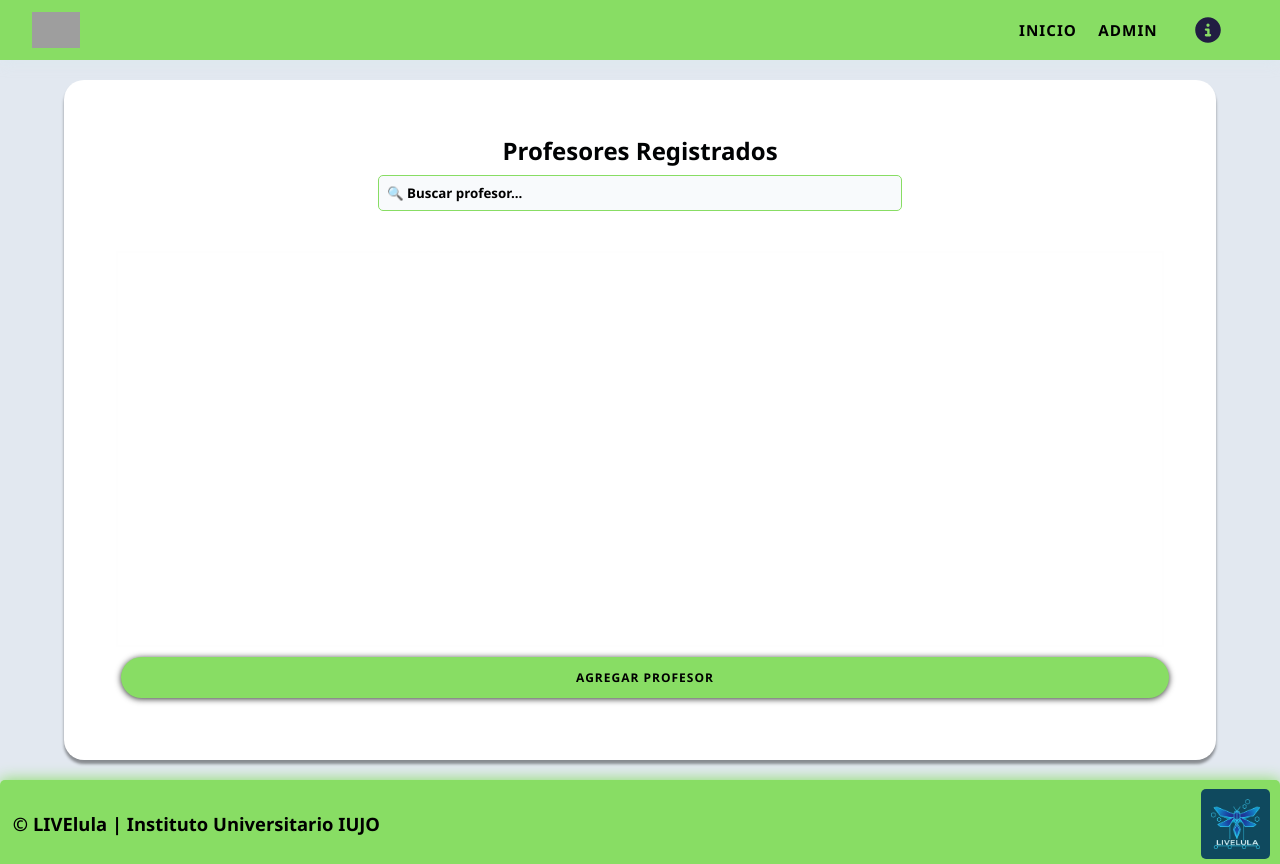
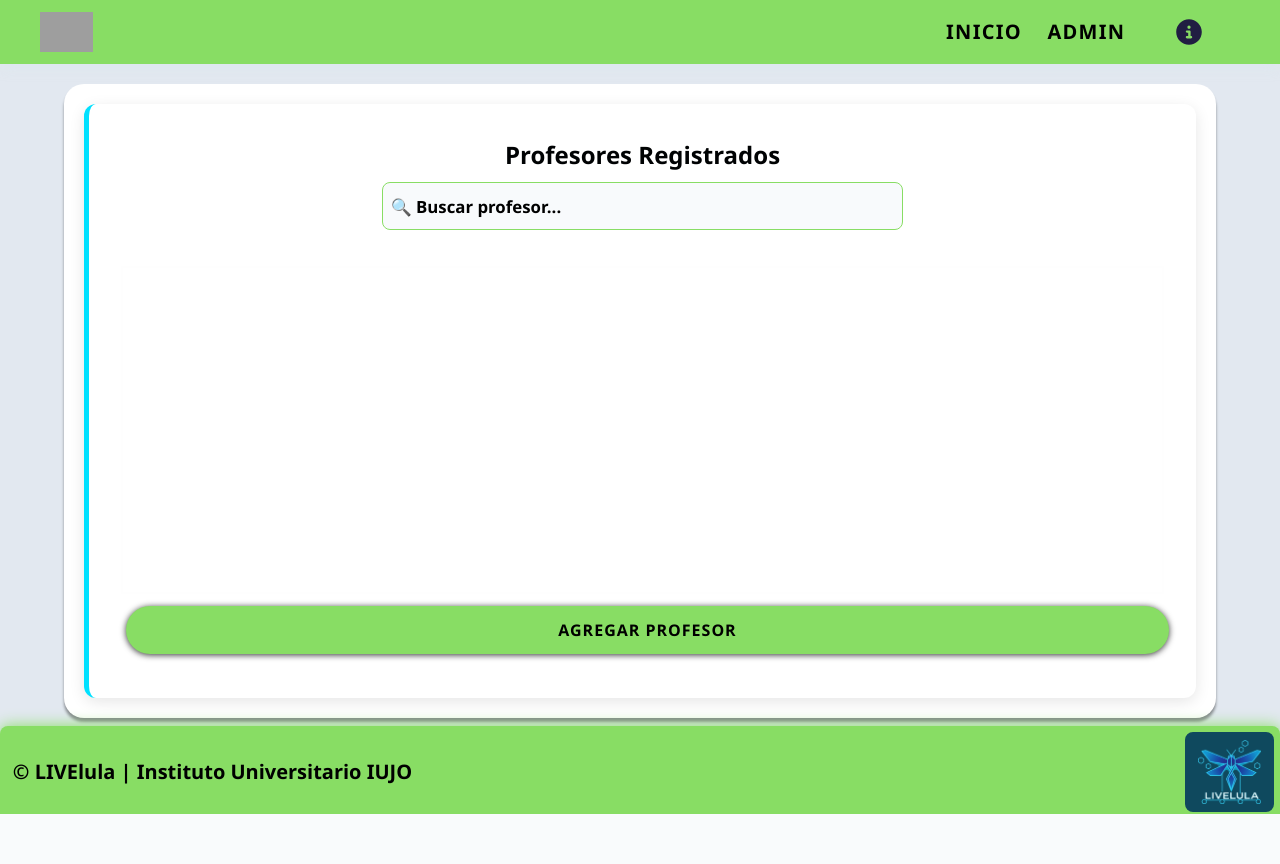
Before and after one commit to Vani-kun/reconocimiento-facial, a PHP site: page /profesores.php in a window 1280 px wide. After the commit the page ends 814 px from the top, so only its background shows below. Run offline with PHP 8.4, Linux system fonts and the light colour scheme; data that the repository does not hold is empty; some libraries are stand-ins or nearby versions; grey boxes are pictures that could not be loaded.

Commit message:
22/4/2026 v2

```diff
--- a/asignar.php
+++ b/asignar.php
@@ -29,6 +29,7 @@
     <title>M.A.R.S. - Asignación de Materias</title>
     <link rel="stylesheet" href="css/asignar-style.css">
     <link rel="stylesheet" href="style.css">
+    <link rel="stylesheet" href="sigeastyle.css">
 </head>
 <body>
 
--- a/asistencia-historica.php
+++ b/asistencia-historica.php
@@ -27,6 +27,7 @@ header("Expires: 0"); // Proxies.
     <title>IUJO - Registro de Asistencia</title>
     <link rel="stylesheet" href="style.css">
     <link rel="stylesheet" href="css/asistencia.css">
+    <link rel="stylesheet" href="sigeastyle.css">
     <script src="https://cdnjs.cloudflare.com/ajax/libs/xlsx/0.18.5/xlsx.full.min.js"></script>
     <script src="https://cdnjs.cloudflare.com/ajax/libs/jspdf/2.5.1/jspdf.umd.min.js"></script>
     <script src="https://cdnjs.cloudflare.com/ajax/libs/jspdf-autotable/3.5.31/jspdf.plugin.autotable.min.js"></script>
--- a/css/camara.css
+++ b/css/camara.css
@@ -1,3 +1,5 @@
+
+
 .visor-circular {
     width: 100%;
     height: 100%;
--- a/css/profesores.css
+++ b/css/profesores.css
@@ -7,22 +7,22 @@
         cursor: pointer;
         transition: background,border-color 0.3s;
         border: 1px solid transparent;
-        color: #000000;
+        color: #0F495E;
         width:100%;
         height: 15vh;
         font-size: 2.8vh;
         text-align: left;
         }
     .prof-card:hover, .prof-card.active {
-        background: #ffffff;
-        border-color: #88dd64;
+        background: #009fe31c;
+        border-color: #0F495E;
         }
     .prof-avatar {
         user-select: none;
         width: 7vh;
         height: 7vh;
-        background: #81BA4E;
-        color: #ffffff;
+        background: #015558;
+        color: #A7C4CE;
         border-radius: 50%;
         display: flex;
         align-items: center;
--- a/equipo.php
+++ b/equipo.php
@@ -7,7 +7,7 @@
     <link rel="stylesheet" href="style.css">
     <link rel="stylesheet" href="nosotros.css">
     <link rel="stylesheet" href="equipo.css">
-
+    <link rel="stylesheet" href="sigeastyle.css">
 </head>
 <body>
 
--- a/horarios.php
+++ b/horarios.php
@@ -16,6 +16,7 @@
     <link rel="stylesheet" href="style.css">
     <link rel="stylesheet" href="css/profesores.css">
     <link rel="stylesheet" href="css/horarios.css">
+    <link rel="stylesheet" href="sigeastyle.css">
     <script src="js/face-api.min.js"></script>
 
 </head>
--- a/index.php
+++ b/index.php
@@ -8,7 +8,7 @@
     <link rel="stylesheet" href="style.css">
     <link rel="stylesheet" href="css/camara.css">
     <link rel="stylesheet" href="css/index.css">
-
+    <link rel="stylesheet" href="sigeastyle.css">
     <script>
         // Seguridad: Bloqueo de retroceso
         history.pushState(null, null, location.href);
@@ -21,7 +21,7 @@
 
     <main class="main-container" style="display:flex">
         <div style="min-height:80vh;width:40vw">
-            <div class="wrapper-visor" style="width:100%;height:100%">
+            <div class="wrapper-visor" style="width:100%;height:95%">
                 <div class="anillo-escaneo"></div>
                 <div class="visor-circular">
                     <p class="status-cam" id="estatus">ESPERANDO CÁMARA...</p>
--- a/profesores.php
+++ b/profesores.php
@@ -17,6 +17,7 @@
     <script src="https://cdn.jsdelivr.net/npm/@supabase/supabase-js@2"></script>
     <link rel="stylesheet" href="style.css">
     <link rel="stylesheet" href="css/profesores.css">
+    <link rel="stylesheet" href="sigeastyle.css">
 
     <style>
     body {
--- /dev/null
+++ b/sigeastyle.css
@@ -0,0 +1,318 @@
+:root {
+    --bg: #81BA4E;
+    --panel: #ffffff;
+    --prim:#275dff;
+    --accent: #00f2ff;
+    --danger: #f50cbb;
+    --warning: #14c8f5;
+    --success: #14c8f5;
+    --azul-glow: rgba(65, 105, 225, 0.4);
+    --cyan: #00FFFF;
+    --cyan-dim: rgba(0, 255, 255, 0.12);
+    --green: #00d9ff;
+    --green-dim: rgba(0, 174, 255, 0.12);
+    --red-dim: rgba(231, 76, 60, 0.12);
+    --yellow: #f1c40f;
+    --surface: #ffffff;
+    --surface2: #eef1fb;
+    --border: #d0d8f5;
+    --fc-today-bg-color: white;
+    --color-detectado: #00ff00;
+    --color-no-detectado: #e74c3c;
+    --color-fondo: #f4f4f4;
+    --color-boton: #1336ff;
+    --primario: #2563eb;
+    --oscuro: #1d2026;
+    --fondo:#f8fafc;
+    --borde: #e2e8f0;
+    --letra: #000000;
+    --letra2:rgb(25, 0, 255)0;
+    --letra3: #ffffff;
+    --texto-suave: #64748b;
+    --azul: #4169E1;
+    --text-dim: #7a8bbf;
+    --red: #601ae2;
+    --text: #000000;
+    }
+
+
+body {
+    color: var(--text);
+    }
+
+.drop-zone, .items-bank{
+    background: #f1f1f1;
+    border-left: 3px solid #81BA4E;
+    border-right: 3px solid #81BA4E;
+    box-shadow: 0 4px 15px rgba(0, 0, 0, 0.1);
+    }
+
+.drop-zone.hover {
+    border: 2px dashed #B02936;
+    background: #e8e9e8;
+    }
+
+.draggable-item {
+    background: #81BA4E;
+    color: #000000;
+    }
+
+label {color: #000000; }
+
+.panel {
+    background: var(--panel);
+    border-left: 5px solid #00e1ff;
+    box-shadow: 0 4px 15px rgba(0, 0, 0, 0.1);
+    }
+.divsection{
+    background-color:#81BA4E;
+    color: #000000;
+    }
+.divsection-selected{
+    background-color:#81BA4E;
+    color: #000000;
+    }
+.previtemselected{
+    background-color: #d93030;
+    color: #D1EAEC;
+    }
+#recicle-bin{
+    color:#020202;
+    background-color:#ffffff;
+    border: 2px solid #81BA4E;
+    box-shadow: 0 2px 15px rgba(0, 0, 0, 0.3);
+    }
+#recicle-bin:hover{
+    background-color:rgb(255, 247, 247);
+    border: 2px solid #E41924;
+    }
+#recicle-bin.hover{
+    background-color: rgb(255, 221, 221);
+    border: 2px dashed #E41924;
+    box-shadow: 0 0px 15px rgba(0, 0, 0, 0.0);
+    }
+.circle-btn{
+    background-color: #B02936;
+    color: #FFFFFF;
+    }
+.circle-btn:hover{
+    background-color: #E41924;
+    }
+
+.page-tag { color: var(--azul); }
+.page-title { color: #000000;}
+.page-title span { color: #8fdf82; }
+.page-date { color: #D1EAEC;}
+
+.stat-card { background: #fffdfd; border: 1.5px solid var(--border); box-shadow: 0 2px 12px rgba(65,105,225,0.07); }
+.stat-card::before { background: #009FE3; }
+.stat-card.green::before { background: #81BA4E; }
+.stat-card.red::before { background: #E41924; }
+.stat-label { color: #211E42;}
+.stat-value { color: #009FE3;}
+.stat-card.green .stat-value { color: #81BA4E; }
+.stat-card.red .stat-value { color: #E41924; }
+
+.search-input { background: #fff; border: 1.5px solid var(--border); color: var(--text);}
+.search-input:focus { border-color: var(--azul); box-shadow: 0 0 0 3px var(--azul-glow); }
+
+.table-wrap { background: #D1EAEC; border: 1.5px solid var(--border); box-shadow: 0 4px 20px rgba(65,105,225,0.08); }
+th { color: #000000; background: #8fdf82; }
+td { border-bottom: 1px solid #8fdf82; color: #000000; }
+
+.badge-puntual  { background: var(--green-dim);  color: #27ae60; border: 1.5px solid rgba(0,200,80,0.3); }
+.badge-tardanza { background: rgba(241,196,15,0.13); color: #b7960a; border: 1.5px solid rgba(241,196,15,0.4); }
+
+.spinner {border: 2px solid var(--border); border-top: 2px solid var(--cyan);}
+
+
+.fc-theme-standard td, .fc-theme-standard th {
+    border: 1px solid var(--fc-border-color);
+    border-color: azure;
+    }
+
+.fc-daygrid-day-top{
+    background-color: #d0d8f5;
+    }
+
+.fc-day-with-registry .fc-daygrid-day-top{
+    background-color: #8fdf82;
+    }
+.fc-day.fc-daygrid-day:hover .fc-daygrid-day-top{
+    background-color: #adbeff;
+    }
+.fc-day-with-registry.fc-day.fc-daygrid-day:hover .fc-daygrid-day-top{
+    background-color: #229aaf;
+    }
+.item-seccion{
+    background-color: var(--azul);
+    color: white;
+    }
+.item-seccion.selected{
+    background-color: var(--azul-glow);
+    }
+.item-seccion:hover{
+    background-color: var(--azul-glow);
+    }
+
+.dateInput.selected{
+    border-color:var(--black);
+    }
+.dropdown-content {
+    background-color: var(--surface);
+    box-shadow: 0px 8px 20px rgba(65,105,225,0.15);
+    }
+.dropdown-content a {
+    color: var(--text);
+    }
+.dropdown-content a:hover {
+    background-color: var(--surface2);
+    color: var(--azul);
+    }
+.visor-circular {
+    border: 0.1vh solid #4169E1;
+    background: #000;
+    box-shadow: 0 0 30px rgba(65, 105, 225, 0.4);
+    }
+.estado-item {
+    color: #444; /* Color apagado por defecto */
+    }
+.estado-item.active.detectado{ color: #00FF00; text-shadow: 0 0 10px #00FF00; }
+.estado-item.active.no-detectado{ color: #FF0000; text-shadow: 0 0 10px #FF0000; }
+
+.prof-card {
+    color: #000000;
+    }
+.prof-card:hover, .prof-card.active {
+    background: #ffffff;
+    border-color: #88dd64;
+    }
+.prof-avatar {
+    background: #81BA4E;
+    color: #ffffff;
+    }
+.facebar{
+    background-color: #B02936;
+    color:#ffffff;
+    }
+    .facebarbtn:hover{
+    background-color: #7A1525;
+    }
+
+body {
+    background: #e2e8f0;
+    color: var(--text);
+    }
+.footer{
+    box-shadow: 0 0px 15px #88dd64;
+    background-color: #88dd64;
+    }
+.lista-integrantes li {
+    color: #353535;
+    }
+.lista-integrantes li::before {
+    color: #00FFFF;
+    }
+.navbar {
+    background: #88DD64;
+    box-shadow: 0 0px 15px #d1eaec5c;
+    }
+.nav-link {
+    color: #000000;
+    }
+.nav-link:hover {
+    color: #0F495E;
+    }
+.nav-link::after {
+    background-color: #83CDDD;
+    box-shadow: 0 0 10px #83CDDD;
+    }
+.main-container {
+    background: #ffffff;
+    }
+.btn {
+    background-color: #88dd64;
+    color: #000000;
+    box-shadow: 0 1px 6px rgba(0, 0, 0, 0.8);
+    }
+.btn:hover {
+    box-shadow: 0 0px 0px rgba(0, 0, 0, 0);
+    }
+    .btn-success {
+        background-color: #88dd64;
+        color: #000000;
+        }
+
+
+    .btn-disable {
+        background-color: #ffffff;
+        color: var(--text-dim);
+        }
+
+
+    .btn-danger {
+        color: #FFFFFF;
+        background-color: #E31B23;
+        }
+
+
+    .btn-cancel {
+        color: #FFFFFF;
+        background-color: #E31B23;
+        }
+
+
+    .btn-change {
+        background-color: #E31B23;
+        color: #ffffff;
+        }
+
+    .btn-white{
+        background-color: #f8f8f8;
+        color: #000000;
+        }
+
+.section-container{
+    box-shadow: 0 4px 3px rgba(0, 0, 0, 0.4);
+    }
+
+.section-container::before {
+    background: #88dd64;
+    }
+
+.footer-logo-div{
+    background-color:#0F495E;
+    }
+
+
+.footer-logo-div:hover img{
+    filter: drop-shadow(0 0 25px rgba(255, 255, 255, 0.9));
+    }
+
+.scroll-area {
+    border: 2px solid #ededed19;
+    }
+
+.modal-overlay {
+    background: rgba(0, 0, 0, 0.7); /* Negro con 70% de transparencia */
+    }
+
+
+.modal-content {
+    background: #ffffff;
+    box-shadow: 0 5px 15px rgba(0,0,0,0.3);
+    }
+
+.camera-circle {
+    background: #eee;
+    border: 2px solid #F9C127;
+    }
+
+input, select {
+    background:#f8fafc;
+    border: 1px solid #88DD64;
+    color: #080808;
+    }
+
+    input[readonly], select:disabled { border-color: #88dd64; color: #000000;}
+    input::placeholder{color: #000000}
--- a/style.css
+++ b/style.css
@@ -14,14 +14,14 @@
     --azul: #4169E1;
     --text-dim: #7a8bbf;
     --red: #601ae2;
-    --text: #000000;
+    --text: #2c3e6b;
     }
 
 body {
     margin: 0;
     padding: 0;
     font-family: 'Segoe UI', system-ui, Tahoma,sans-serif;
-    background: #e2e8f0;
+    background: #0F495E;
     color: var(--text);
     line-height: 1.6;
     text-align: center;
@@ -54,20 +54,20 @@ video, img, canvas {
 }
 
 .logo { display: flex; align-items: center; gap: 10px; text-decoration: none; }
-        .logo-img { height: 36px; }
+        .logo-img { height: 5vh; }
 
 .footer{
-    align-content: end;
-    margin-top: 20px;
-    box-shadow: 0 0px 15px #88dd64;
-    border-top-left-radius: 5px;
-    border-top-right-radius: 5px;
-    background-color: #88dd64;
+    align-content: center;
+    box-shadow: 0 0px 2.5vh #d1eaec5c;
+    border-top-left-radius: 1vh;
+    border-top-right-radius: 1vh;
+    background-color: #D1EAEC;
     bottom: 0%;
-    font-size: 1.15rem;
+    font-size: 2.5vh;
     font-weight: 600;
     width:100%;
     top:100%;
+    height: 12.7vh;
     }
 
 .lista-integrantes {
@@ -94,28 +94,30 @@ video, img, canvas {
     position: sticky;
     top: 0;
     z-index: 200;
-    background: #88DD64;
-    padding: 0 2rem;
-    box-shadow: 0 0px 15px #d1eaec5c;
+    background: #D1EAEC;
+    padding: 0 5vh;
+    box-shadow: 0 0px 1.5vh #d1eaec5c;
+    /*border-bottom-left-radius: 5px;
+    border-bottom-right-radius: 5px;*/
     }
 
 .nav-container {
-    max-width: 1300px;
+    max-width: 100vw;
     margin: 0 auto;
     display: flex;
     align-items: center;
     justify-content: space-between;
-    height: 60px;
+    height: 8vh;
     }
 
 .nav-link {
     text-decoration: none;
-    letter-spacing: 1px;
+    letter-spacing: 0.1vw;
     text-transform: uppercase;
-    color: #000000;
+    color: #211E42;
     font-weight: 600;
-    font-size: 0.95rem;
-    transition: all 0.3s ease;
+    font-size: 2.5vh;
+    transition: color,transform 0.3s ease;
     position: relative;
     overflow: hidden
     }
@@ -127,24 +129,24 @@ video, img, canvas {
     content: '';
     position: absolute;
     width: 0;
-    height: 2px;
-    bottom: -5px;
+    height: 0.2vh;
+    bottom: -0.5vh;
     left: 0;
-    background-color: #83CDDD;
-    box-shadow: 0 0 10px #83CDDD;
+    background-color: #e100ff;
+    box-shadow: 0 0 1vh #ff00c3;
     transition: width 0.3s;
     }
 .nav-link:hover::after {
     width: 100%;
     }
 .nav-link img{
-    filter: drop-shadow(100px 0 0 #211E42);
-    transform: translateX(-100px);
-    transition: all 0.3s ease;
+    filter: drop-shadow(10vw 0 0 #211E42);
+    transform: translateX(-10vw);
+    transition: filter,transform 0.3s ease;
     }
 .nav-link:hover img{
-    filter: drop-shadow(100px 0 0 #0F495E);
-    transform: translateX(-100px);
+    filter: drop-shadow(10vw 0 0 #0F495E);
+    transform: translateX(-10vw);
     }
 
 
@@ -154,20 +156,18 @@ video, img, canvas {
     height: 100%;
     align-items: center;
     justify-content: center;
-}
-
+    }
 .nav-menu li {
     width:100%;
-    margin-left: 40px; /* Más espacio entre opciones */
-}
-
+    margin-left: 4vw; /* Más espacio entre opciones */
+    }
 .nav-btn-div{
     text-decoration: none;
     height:100%;
     display: flex;
     align-items: center;
     justify-content: center;
-    min-width: 80px;
+    min-width: 8vw;
     }
 
 .nav-btn-div:hover .nav-link::after {
@@ -175,33 +175,35 @@ video, img, canvas {
     }
 
 .nav-btn-div:hover .nav-link{
-    transform: translateY(-3px);
+    transform: translateY(-0.3vh);
     }
 
 .main-container {
     text-align: center;
-    background: #ffffff;
-    padding: 30px;
+    padding: 3vh;
+    margin: 1vh;
     border-radius: 20px;
+    min-height: 79.3vh;
     }
 
 .btn {
-    background-color: #88dd64;
-    color: #000000;
+    background-color: #484D60;
+    color: #D1EAEC;
     border: none;
-    margin: 10px;
+    margin: 1.5vh;
     cursor: pointer;
     width: 100%;
-    box-shadow: 0 1px 6px rgba(0, 0, 0, 0.8);
+    box-shadow: 0 0.1vh 0.6vh rgba(0, 0, 0, 0.8);
     height:min-content;
     font-family: 'Segoe UI', system-ui, Tahoma, sans-serif;
-    transition: 0.2s all;
-    padding: 12px 26px;
-    font-size: 12px;
+    padding: 1vh 3vw;
+    font-size: 2vh;
     font-weight: bold;
-    border-radius: 50px;
+    border-radius: 3vh;
     text-transform: uppercase;
     letter-spacing: 1px;
+    height: 6vh;
+    transition: 0.2s box-shadow,transform;
     }
 
 .btn-small{
@@ -215,8 +217,8 @@ video, img, canvas {
     }
 
     .btn-success {
-        background-color: #88dd64;
-        color: #000000;
+        background-color: #557535;
+        color: #ffffff;
         }
 
 
@@ -228,66 +230,62 @@ video, img, canvas {
 
     .btn-danger {
         color: #FFFFFF;
-        background-color: #E31B23;
+        background-color: #7A1525;
         }
 
 
     .btn-cancel {
         color: #FFFFFF;
-        background-color: #E31B23;
+        background-color: #B02936;
         }
 
 
     .btn-change {
-        background-color: #E31B23;
-        color: #ffffff;
+        background-color: #F9C127;
+        color: #FDF39E;
         }
 
     .btn-white{
-        background-color: #f8f8f8;
-        color: #000000;
+        background-color: #D1EAEC;
+        color: #0F495E;
         }
 
 .section-container{
     box-shadow: 0 4px 3px rgba(0, 0, 0, 0.4);
     overflow: hidden;
     }
-
 .section-container::before {
     content: '';
     position: absolute;
     top: 0; left: 0;
     width: 100%;
     height: 4px;
-    background: #88dd64;
+    background: var(--azul);
     }
 
 .footer-logo-div{
-    height:70px;
+    height:10vh;
     border-radius:15px;
     background-color:#0F495E;
-    margin:5px 10px 5px 5px;
-    padding: 10px 10px;
-    border-radius: 5px;
+    margin:0.25vh 0.5vw 0.25vh 0.25vw;
+    padding: 1vh 1vw;
+    border-radius: 1vh;
     }
-
 .footer-logo-div img{
     transition: all 0.2s;
     }
-
 .footer-logo-div:hover img{
     transform: scale(1.08);
     filter: drop-shadow(0 0 25px rgba(255, 255, 255, 0.9));
     }
 
 .scroll-area {
-    margin-top: 20px;
+    margin-top: 2vh;
     flex: 1;
     overflow-y: auto;
-    padding: 10px;
-    border: 2px solid #ededed19;
+    padding: 1vh;
+    border: 0.1vh solid #ededed19;
     }
-
 .modal-overlay {
     display: none; /* Oculto por defecto */
     position: fixed;
@@ -300,30 +298,24 @@ video, img, canvas {
     justify-content: center;
     align-items: center;
     }
-
-
 .modal-content {
-    background: #ffffff;
+    background: #D1EAEC;
     padding: 30px;
-    border-radius: 15px;
+    border-radius: 3vh;
     width: 700px;
     max-width: 90%;
     box-shadow: 0 5px 15px rgba(0,0,0,0.3);
     }
-
 .modal-body {
     display: flex; /* Dividir en dos columnas */
     gap: 30px;
     }
-
 .modal-footer {
     margin-top: 20px;
     display: flex;
     justify-content: center;
     gap: 10px;
-}
-
-
+    }
 .camera-circle {
     width: 200px;
     height: 200px;
@@ -332,28 +324,37 @@ video, img, canvas {
     overflow: hidden;
     border: 2px solid #F9C127;
     position: relative;
-}
+    }
 
-.input-group input { width: 100%; padding: 8px; margin-top: 5px; }
+.input-group input { width: 100%; padding: 1vh; margin-top: 1vh; }
+.input-group select { width: 100%; padding: 1vh; margin-top: 1vh; }
 
 .input-group {
     margin-bottom: 1.2rem;
     }
-input, select {
+input,select{
+    height: 6vh;
     width: 100%;
-    padding: 8px;
-    background:#f8fafc;
-    border: 1px solid #88DD64;
-    color: #080808;
-    border-radius: 5px;
+    padding: 1.2vh;
+    background:#69A8A3;
+    border: 0.1vh solid #009FE3;
+    color: #D1EAEC;
+    border-radius: 1vh;
     box-sizing: border-box;
     font-weight: bold;
-    outline: none;
+    font-size: 2.1vh;
     }
-
-    input[readonly], select:disabled { border-color: #88dd64; color: #000000;}
-    input::placeholder{color: #000000}
+input[readonly] { border-color: #009FE3; color: #D1EAEC;}
+input::placeholder{color: #ADD8D5}
 
 .noclickeable{
     pointer-events: none;
     }
+
+input:focus,select:focus {
+    outline: none;
+    border: 0.1vh solid #000;
+}
+input:focus::placeholder,select:focus::placeholder{
+    color: #D1EAEC;
+}
--- a/warp.php
+++ b/warp.php
@@ -7,6 +7,7 @@
     <script src="js/face-api.min.js"></script>
     <script src="https://cdn.jsdelivr.net/npm/@supabase/supabase-js@2"></script>
     <link rel="stylesheet" href="style.css">
+    <link rel="stylesheet" href="sigeastyle.css">
 
     <style>
 
```
Also changed, not shown: css/asignar-style.css (+16 -16 lines), css/asistencia.css (+7 -7 lines).
